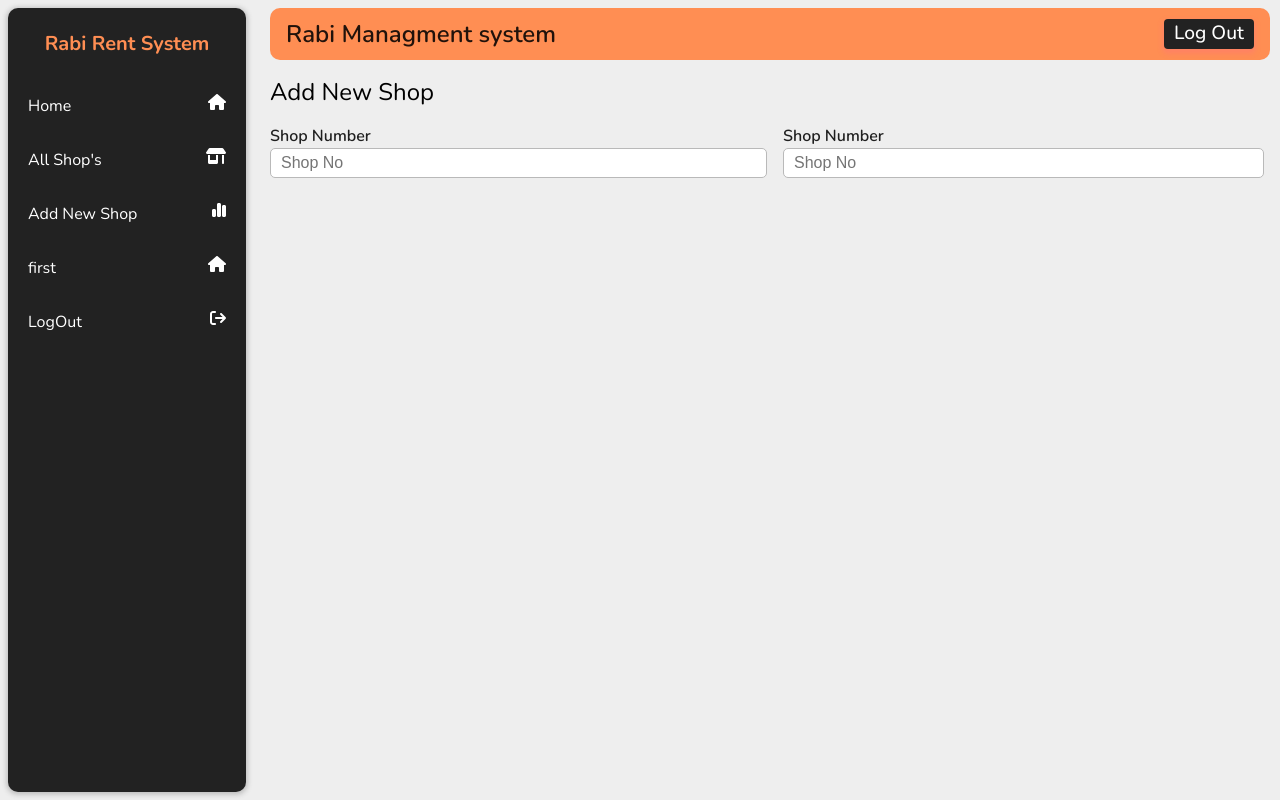
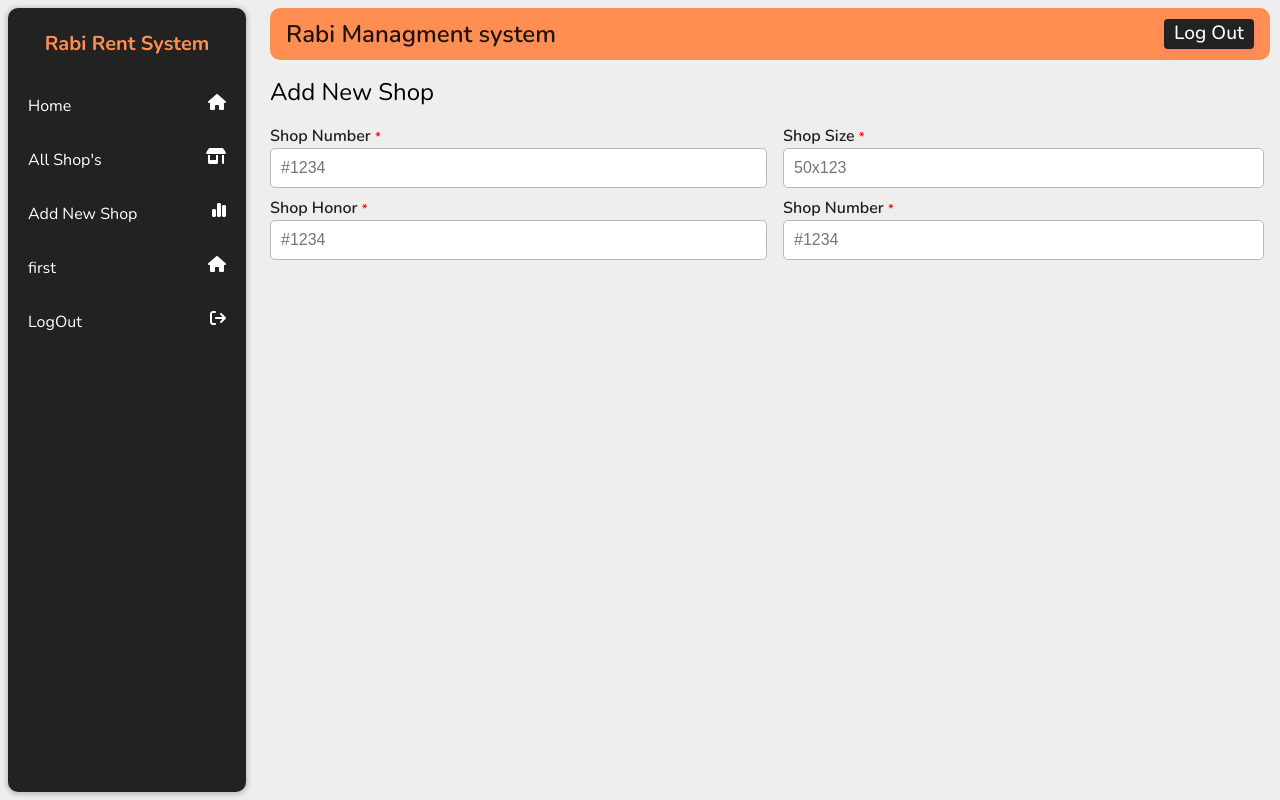
Before and after one commit to ProgrammingWithMudassar/Rabi_plaza_Managmenrt, a React (Vite) app: page /ShopForm in a window 1280 px wide. Built offline with nearby package versions, Linux system fonts and the light colour scheme.

Commit message:
update code

```diff
--- a/src/Pages/ShopForm/ShopForm.jsx
+++ b/src/Pages/ShopForm/ShopForm.jsx
@@ -9,12 +9,21 @@ const ShopForm = () => {
 
       <Grid container spacing={2}>
         <Grid item xs={6}>
-          <label for="ShopNo" style={{ fontWeight: "600", }}>Shop Number</label>
-          <input type="text" id="ShopNo" placeholder='Shop No' className='form_input' /><br />
+          <label for="Shop__number" style={{ fontWeight: "600", }}>Shop Number <span className="required" style={{ color: 'red', fontSize: '0.8em' }}>*</span></label>
+          <input type="text" id="Shop__number" placeholder='#1234' className='form_input' /><br />
+          <Box mt={1}>
+            <label for="Shop__honor" style={{ fontWeight: "600" }}>Shop Honor <span className="required" style={{ color: 'red', fontSize: '0.8em' }}>*</span></label>
+            <input type="text" id="Shop__honor" placeholder='#1234' className='form_input' /><br />
+          </Box>
+
         </Grid>
         <Grid item xs={6} sx={{ pr: { xs: 0, md: 2 } }}>
-          <label for="ShopNo" style={{ fontWeight: "600", }}>Shop Number</label>
-          <input type="text" id="ShopNo" placeholder='Shop No' className='form_input' /><br />
+          <label for="shop__size" style={{ fontWeight: "600", }}>Shop Size <span className="required" style={{ color: 'red', fontSize: '0.8em' }}>*</span></label>
+          <input type="text" id="shop__size" placeholder='50x123' className='form_input' /><br />
+          <Box mt={1}>
+            <label for="shop__rental" style={{ fontWeight: "600" }}>Shop Number <span className="required" style={{ color: 'red', fontSize: '0.8em' }}>*</span></label>
+            <input type="text" id="shop__rental" placeholder='#1234' className='form_input' /><br />
+          </Box>
         </Grid>
       </Grid>
 
--- a/src/Pages/Style.css
+++ b/src/Pages/Style.css
@@ -9,8 +9,8 @@
 .form_input {
     width: 100%;
     padding-left: 10px;
-    height: 30px;
+    height: 40px;
     border-radius: 5px;
-    font-size: 16px;
+    font-size: 1rem;
     border: 1px solid rgb(185, 185, 185);
 }
```
